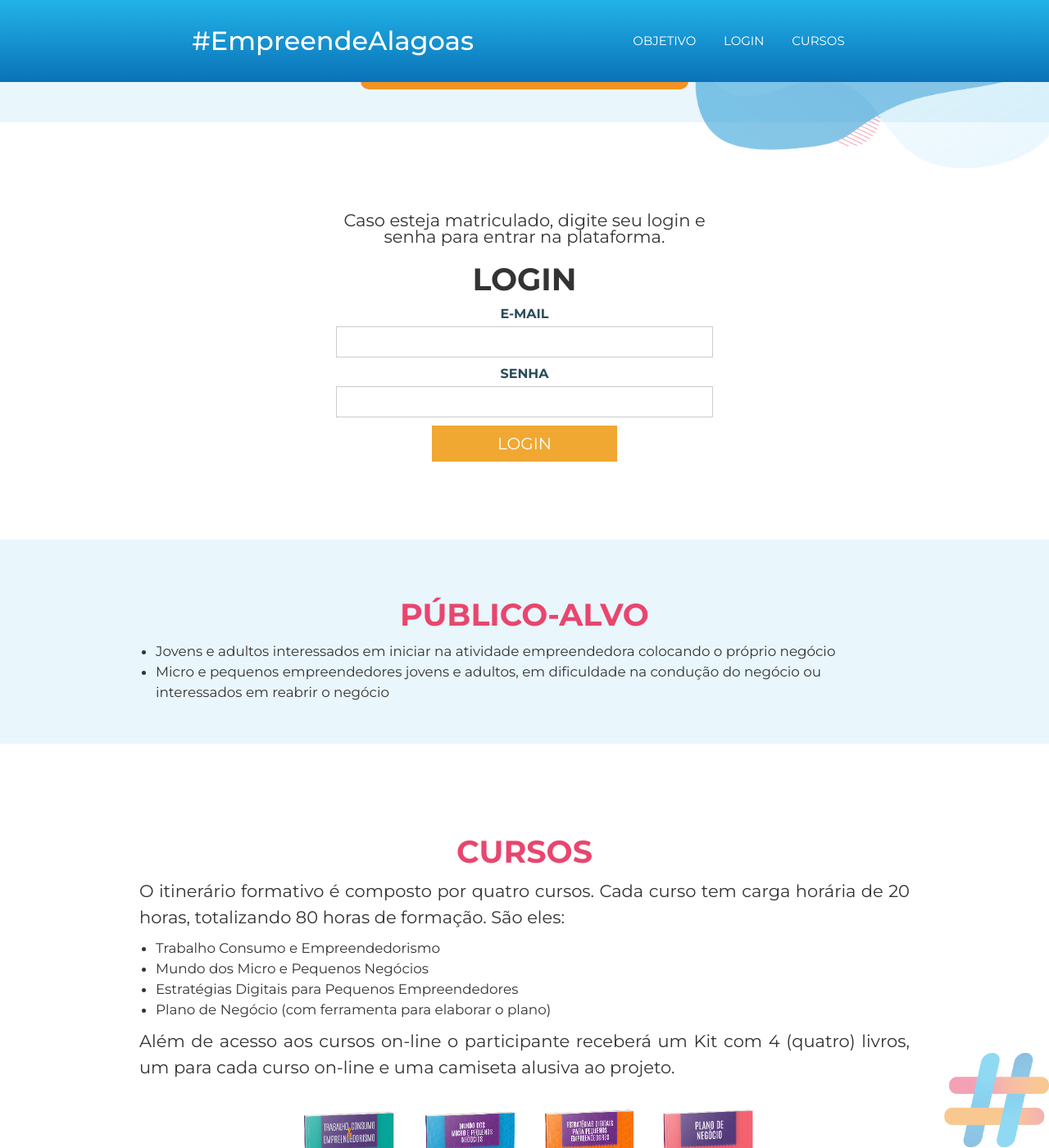
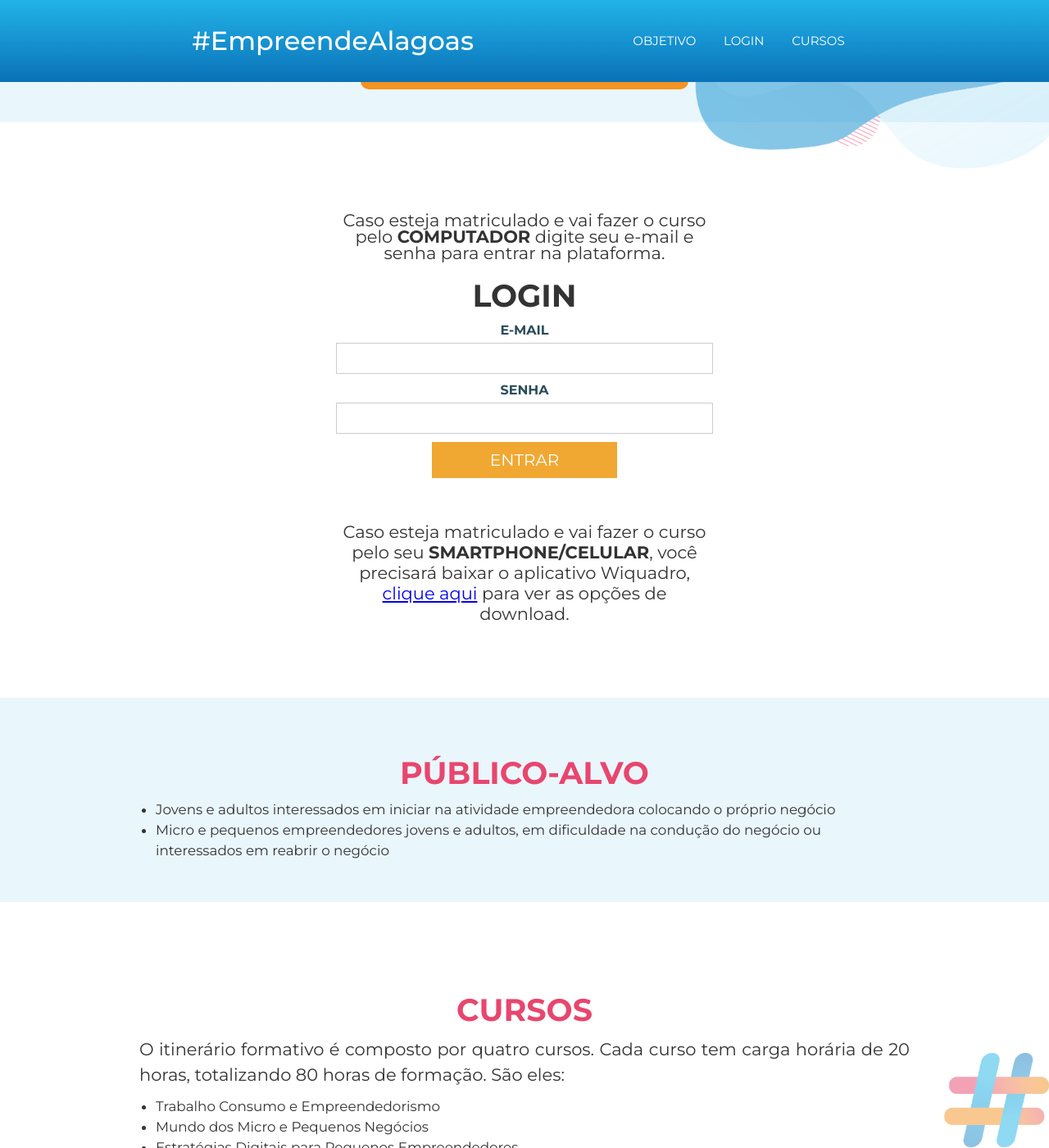
Before and after one commit to wilivro/empreendealagoas.com.br, a Jekyll site: the page index.html, which Jekyll copies as it is, in a window 1280 px wide and 1400 px high, scrolled down 1026 px. Shown: the whole window at 82% size. Built offline with Jekyll 4.4.1, drawn with Linux system fonts in a browser that asks for light colours; some of the changed text lies outside the part shown.

Commit message:
Implementações 7

```diff
--- a/index.html
+++ b/index.html
@@ -96,7 +96,7 @@
         <div class="row w-row">
           <div class="column-6-2 w-col w-col-6 w-col-tiny-tiny-stack" style="float: none; margin: auto; text-align: center;">
             <p style="font-size: 1.5em;">
-              Caso esteja matriculado, digite seu login e senha para entrar na plataforma.
+              Caso esteja matriculado e vai fazer o curso pelo <b>COMPUTADOR</b> digite seu e-mail e senha para entrar na plataforma.
             </p>
             <h1 class="heading-7" style="font-family: Montserrat, sans-serif;">
               LOGIN
@@ -115,7 +115,7 @@
                 <input class="text-field-2 w-input" data-name="LoginForm_password" maxlength="32"
                   name="LoginForm[password]" id="LoginForm_password" type="password" required="required"
                   type="password" />
-                <input class="submit-button w-button" data-wait="Please wait..." type="submit" value="LOGIN" />
+                <input class="submit-button w-button" data-wait="Please wait..." type="submit" value="ENTRAR" />
                 <!-- <a class="submit-button-2 w-inline-block" href="https://wiquadro.com.br/site/registro">
                   <div class="text-block-3">
                     CADASTRAR
@@ -123,6 +123,9 @@
                 </a> -->
               </form>
             </div>
+            <p style="font-size: 1.5em; margin-top: 2.5em; line-height: 25px;">
+              Caso esteja matriculado e vai fazer o curso pelo seu <b>SMARTPHONE/CELULAR</b>, você precisará baixar o aplicativo Wiquadro, <a href="#qrcodes">clique aqui</a> para ver as opções de download.
+            </p>
           </div>
         </div>
       </div>
@@ -205,11 +208,22 @@
       <div class="row-4 w-row">
         <div class="column-2 w-col w-col-6 w-col-tiny-tiny-stack">
           <h3 class="heading-3">
-            ACESSE
+            APLICATIVOS DO CURSO
           </h3>
-          <a class="w-inline-block" href="http://www.wiquadro.com.br/#login" target="_blank">
-            <img src="src/img/595e7cbfd3c91c4b6307bc53_banner_wiquadro.png" />
-          </a>
+          <div class="row" id="qrcodes">
+            <div class="qr-codes">
+              <img src="src/img/qrcodegoogleplay.svg"/><br>
+              <a href="https://play.google.com/store/apps/details?id=br.com.wiquadro.wiquadro&hl=pt_BR&gl=US" target="_blank">
+                <img src="src/img/googleplay.svg"/>
+              </a>
+            </div>
+            <div class="qr-codes">
+              <img src="src/img/qrcodeapple.svg"/><br>
+              <a href="https://apps.apple.com/br/app/wiquadro/id1462991018" target="_blank">
+                <img src="src/img/applestore.svg"/>
+              </a>
+            </div>
+          </div>
         </div>
         <div class="column-3 w-col w-col-6 w-col-tiny-tiny-stack">
           <h3 class="heading-4">
--- a/src/estilo.css
+++ b/src/estilo.css
@@ -2298,6 +2298,19 @@
   font-weight: 700;
   cursor: pointer;
 }
+
+.qr-codes {
+  display: inline-block;
+  margin-right: 30px;
+  width: 30%;
+}
+#qrcodes {
+  padding: 5px;
+  border-radius: 5px;
+}
+#qrcodes:target {
+  border:1px solid red;
+}
 .field-label {
   font-family: Montserrat, sans-serif;
   color: #2b4c5a;
```
Also changed, not shown: src/img/applestore.svg (added), src/img/googleplay.svg (added), src/img/qrcodeapple.svg (added), src/img/qrcodegoogleplay.svg (added).
